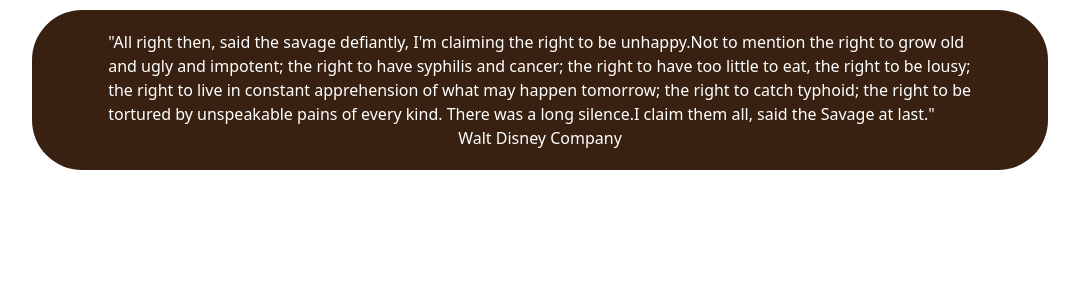
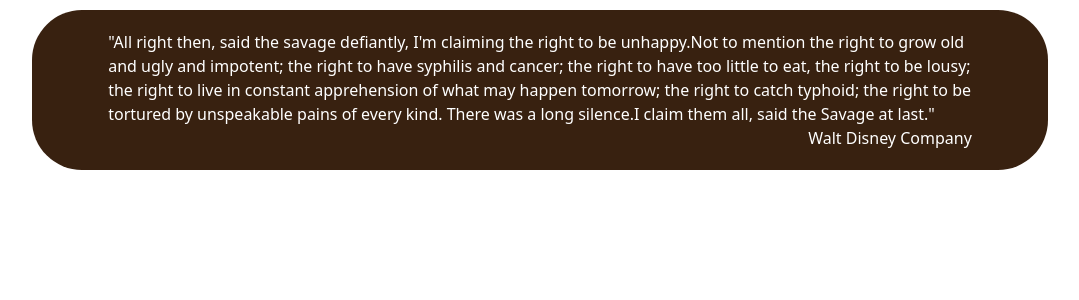
Before and after one commit to Cica-Maca/GoodBooks, a Django app: page /Books/quotes in a window 1280 px wide. Shown: the part 56-356 px from the top of the page, without its empty margins (105-1184 px from the left). Run offline with Django 4.2, Linux system fonts and the light colour scheme; some libraries are stand-ins or nearby versions.

Commit message:
Finished css for quotes

```diff
--- a/Reading/Books/static/styles.css
+++ b/Reading/Books/static/styles.css
@@ -369,4 +369,6 @@
 .quote-author {
     color: white;
     float: right;
+    align-self: flex-end;
+    margin-right: 7.5%;
 }
```
